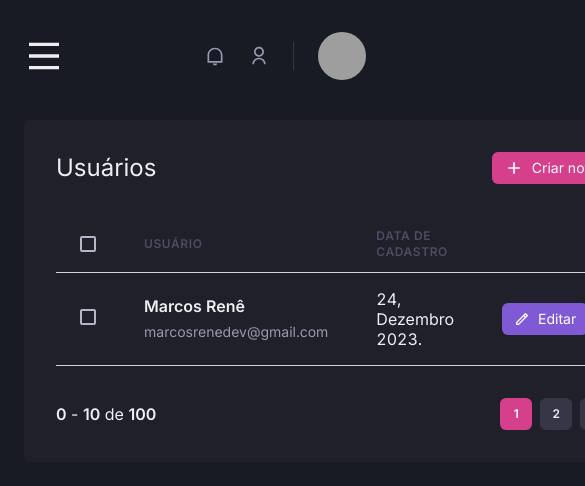
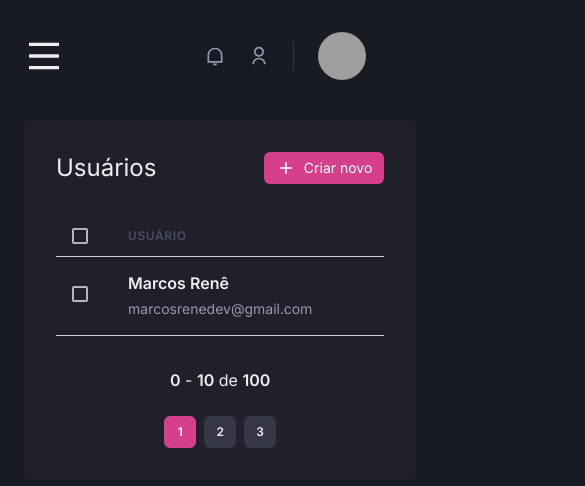
Before and after one commit to MarcosRene/dashgo, a Next.js app: page /users in a window 390 px wide. Shown: the top 486 px of the page, 585 px wide, since content can reach past the window. Built offline with nearby package versions, Linux system fonts and the light colour scheme; grey boxes are pictures that could not be loaded.

Commit message:
style: add responsiveness to list and create user

```diff
--- a/src/components/Pagination/index.tsx
+++ b/src/components/Pagination/index.tsx
@@ -1,9 +1,15 @@
-import { HStack, Box } from "@chakra-ui/react";
+import { Stack, HStack, Box } from "@chakra-ui/react";
 import { PaginationItem } from "./PaginationItem";
 
 export const Pagination = () => {
   return (
-    <HStack mt="8" justify="space-between" align="center" spacing="6">
+    <Stack
+      mt="8"
+      justify="space-between"
+      align="center"
+      spacing="6"
+      direction={["column", "row"]}
+    >
       <Box>
         <strong>0</strong> - <strong>10</strong> de <strong>100</strong>
       </Box>
@@ -12,6 +18,6 @@ export const Pagination = () => {
         <PaginationItem number={2} />
         <PaginationItem number={3} />
       </HStack>
-    </HStack>
+    </Stack>
   );
 };
--- a/src/pages/dashboard/index.tsx
+++ b/src/pages/dashboard/index.tsx
@@ -19,7 +19,7 @@ export default function Dashboard() {
 
         <SimpleGrid flex="1" gap="4" minChildWidth={320} align="flex-start">
           <Box
-            p="8"
+            p={["6", "8"]}
             bg="gray.800"
             transitionDuration="180ms"
             transitionTimingFunction="ease-in-out"
@@ -38,7 +38,7 @@ export default function Dashboard() {
           </Box>
 
           <Box
-            p="8"
+            p={["6", "8"]}
             bg="gray.800"
             transitionDuration="180ms"
             transitionTimingFunction="ease-in-out"
--- a/src/pages/users/create.tsx
+++ b/src/pages/users/create.tsx
@@ -19,7 +19,7 @@ export default function Create() {
       <Flex w="100%" my="6" mx="auto" maxW={1480} px="6">
         <Sidebar />
 
-        <Box flex="1" borderRadius={8} bg="gray.800" p="8">
+        <Box flex="1" borderRadius={8} bg="gray.800" p={["6", "8"]}>
           <Heading size="lg" fontWeight="normal">
             Criar usuário
           </Heading>
@@ -27,12 +27,12 @@ export default function Create() {
           <Divider my="6" borderColor="gray.700" />
 
           <VStack spacing="8">
-            <SimpleGrid minChildWidth="15rem" spacing="8" width="100%">
+            <SimpleGrid minChildWidth="15rem" spacing={["6", "8"]} width="100%">
               <Input name="name" placeholder="Nome completo" />
               <Input name="email" type="email" placeholder="E-mail" />
             </SimpleGrid>
 
-            <SimpleGrid minChildWidth="15rem" spacing="8" width="100%">
+            <SimpleGrid minChildWidth="15rem" spacing={["6", "8"]} width="100%">
               <Input name="password" type="password" placeholder="Senha" />
               <Input
                 name="password_confirmation"
--- a/src/pages/users/index.tsx
+++ b/src/pages/users/index.tsx
@@ -15,11 +15,17 @@ import {
   Stack,
   Text,
 } from "@chakra-ui/react";
+import { useBreakpointValue } from "@chakra-ui/react";
 import { RiAddLine, RiPencilLine } from "react-icons/ri";
 
 import { Header, Pagination, Sidebar } from "../../components";
 
 export default function Users() {
+  const isWideVersion = useBreakpointValue({
+    base: false,
+    lg: true,
+  });
+
   return (
     <Flex flexDir="column" h="100vh">
       <Header />
@@ -50,17 +56,17 @@ export default function Users() {
           <Table color="whiteAlpha">
             <Thead>
               <Tr>
-                <Th px="6" color="gray.300" width="8">
+                <Th px={["4", "4", "6"]} color="gray.300" width="8">
                   <Checkbox colorScheme="pink" />
                 </Th>
                 <Th>Usuário</Th>
-                <Th>Data de cadastro</Th>
+                {isWideVersion && <Th>Data de cadastro</Th>}
                 <Th width="8"></Th>
               </Tr>
             </Thead>
             <Tbody>
               <Tr>
-                <Td px="6">
+                <Td px={["4", "4", "6"]}>
                   <Checkbox colorScheme="pink" />
                 </Td>
                 <Td>
@@ -73,8 +79,9 @@ export default function Users() {
                     </Text>
                   </Stack>
                 </Td>
-                <Td>24, Dezembro 2023.</Td>
+                {isWideVersion && <Td>24, Dezembro 2023.</Td>}
                 <Td>
+                  {isWideVersion && (
                     <Button
                       as="a"
                       size="sm"
@@ -85,6 +92,7 @@ export default function Users() {
                     >
                       Editar
                     </Button>
+                  )}
                 </Td>
               </Tr>
             </Tbody>
```
Lines whose indentation alone changed are shown as unchanged.
